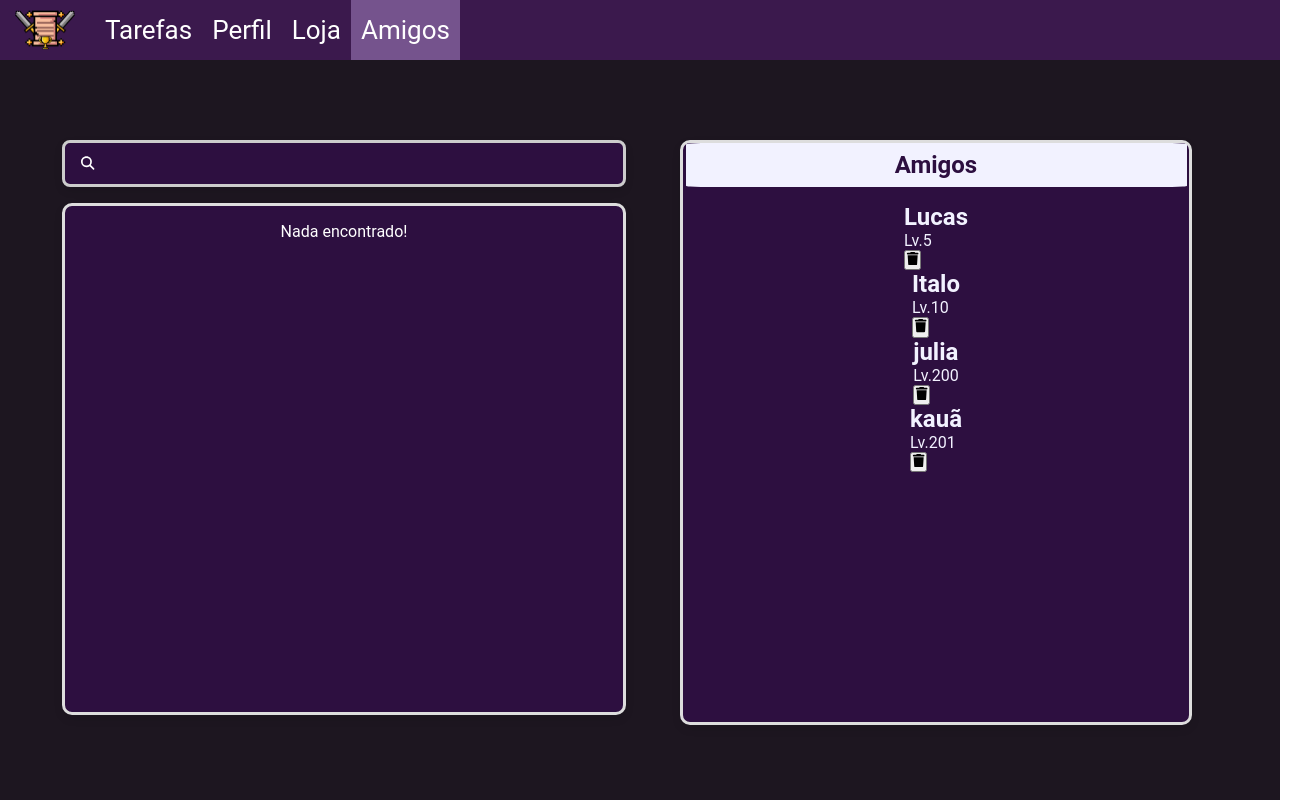
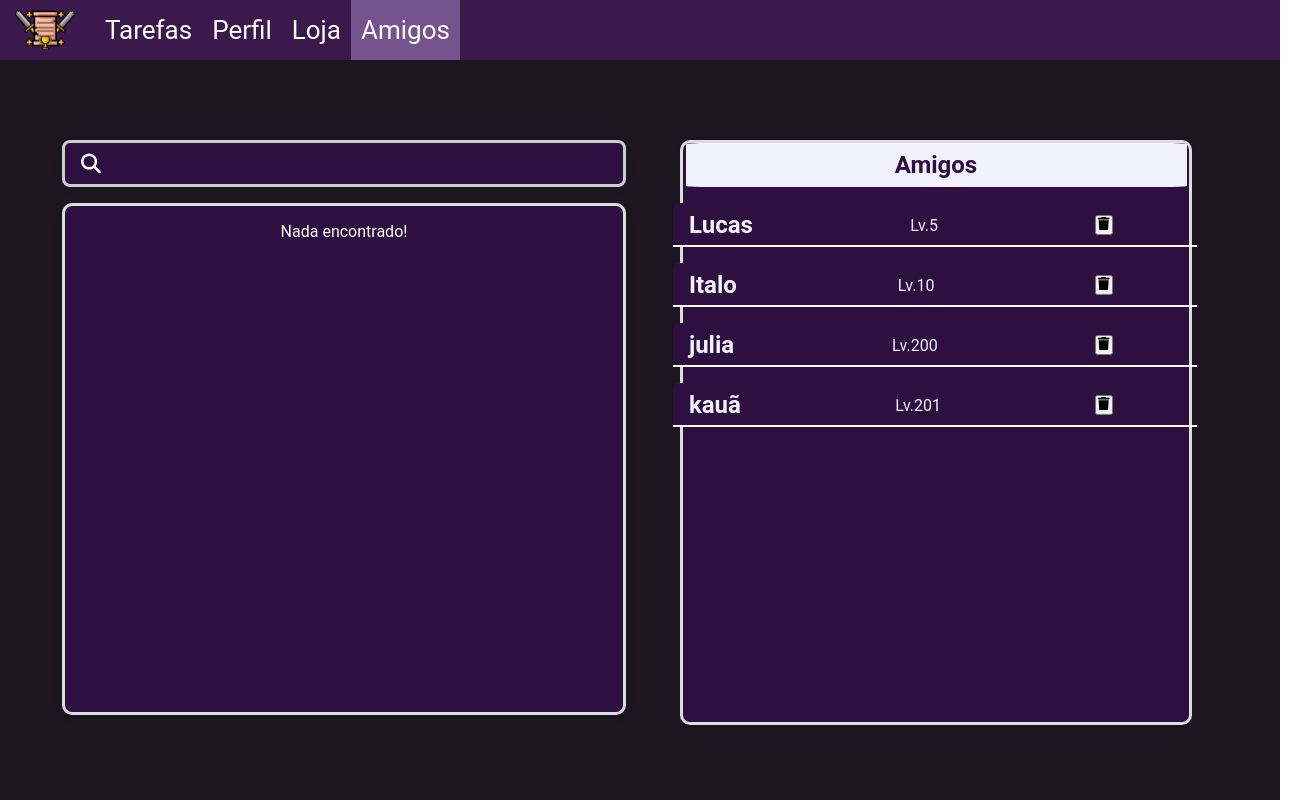
Before and after one commit to lucasrc18/ProjetoIntegrador, a React (Create React App) app: page /social in a window 1280 px wide. Shown: the whole page, 1316 px wide, since content can reach past the window. Built offline with nearby package versions, Linux system fonts and the light colour scheme; no server answers; the database is empty.

Commit message:
finalização do css da página social

```diff
--- a/src/pages/social/index.tsx
+++ b/src/pages/social/index.tsx
@@ -48,14 +48,17 @@ export default function Social() {
 
               <section id="socialList">
                 <h1 id="title">Amigos</h1>
+                <div id="linhainformacoes">
                 {amigos.map((amigo, index) => (
                     <div key={index}>
                       <h2>{amigo.name}</h2>
                       <p>Lv.{amigo.lv}</p>
                       <button onClick={() => buttonDel(index)}><DeleteIcon /></button>
                     </div>
+                ))}
 
-                ))}
+                </div>
+
               </section>
             </main>
 		</div>
--- a/src/pages/social/style.scss
+++ b/src/pages/social/style.scss
@@ -52,8 +52,8 @@ main {
 }
 
 #searchIcon {
-    width: 14px;
-    height: 14px;
+    width: 4%;
+    height: 100%;
     color: white;
     fill: currentColor;
 }
@@ -83,6 +83,18 @@ main {
     padding: 0 1rem;
 }
 
+.friendItem {
+    display: flex; /* Alinha os elementos dos amigos na mesma linha */
+    justify-content: space-between; /* Espaço uniforme entre os elementos */
+    align-items: center; /* Centraliza verticalmente os elementos */
+    background-color: #f2f2ff;
+    padding: 0.5rem 1rem;
+    border-radius: 5px;
+    margin-bottom: 1rem; /* Espaço entre cada item de amigo */
+    width: 100%;
+}
+
+
 #title {
     // color: white;
     background: #f2f2ff;
@@ -95,3 +107,33 @@ main {
  /* Adiciona uma borda branca de 1px */
     text-shadow: none; /* Remove qualquer sombra de texto */
 }
+
+#linhainformacoes > div {
+    display: flex;
+    justify-content: space-between;
+    align-items: center;
+    background-color: #2D0F40;
+    padding: 0.5rem 1rem;
+    border-radius: 5px;
+    margin-bottom: 1rem; /* Espaçamento vertical entre os itens */
+    margin-left: 7.3rem ; /* Centraliza a div horizontalmente */
+    margin-right: 31rem ; /* Centraliza a div horizontalmente */
+    max-width: 60%; /* Define a largura máxima da div para evitar que ela ocupe toda a largura */
+    width: calc(100% - 1rem); /* Ajuste para a largura total considerando a margem direita */
+    text-align: center; /* Centraliza o texto horizontalmente */
+    position: relative; /* Adiciona posição relativa para que as linhas sejam posicionadas corretamente */
+}
+
+#linhainformacoes > div::after {
+    content: "";
+    position: absolute;
+    bottom: 0;
+    left: 0;
+    width: 115%;
+    height: 2px;
+    background-color: white; /* Cor da linha */
+}
+
+#linhainformacoes > div:not(:last-child) {
+    margin-bottom: 1rem; /* Adiciona espaçamento entre cada item, exceto o último */
+}
```
